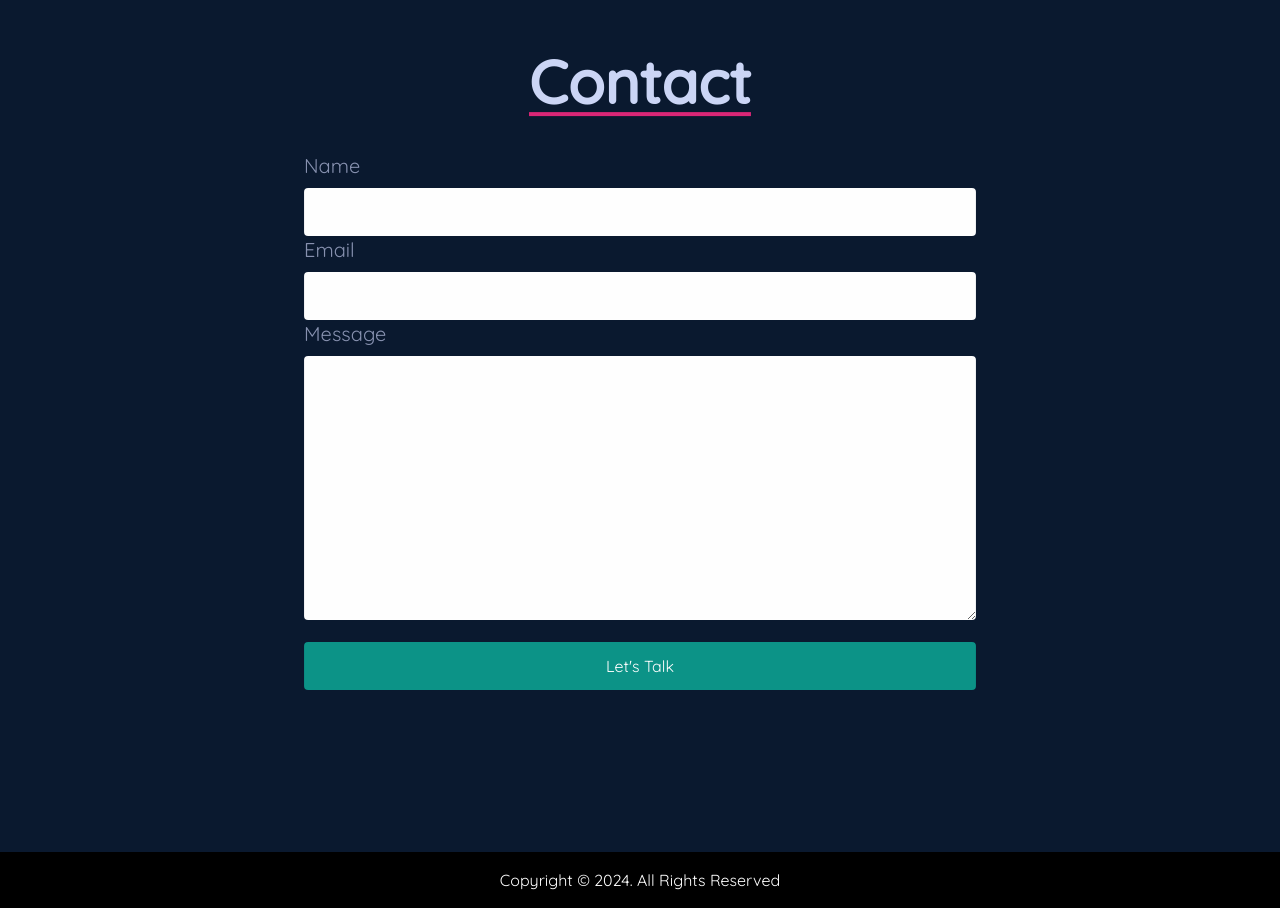
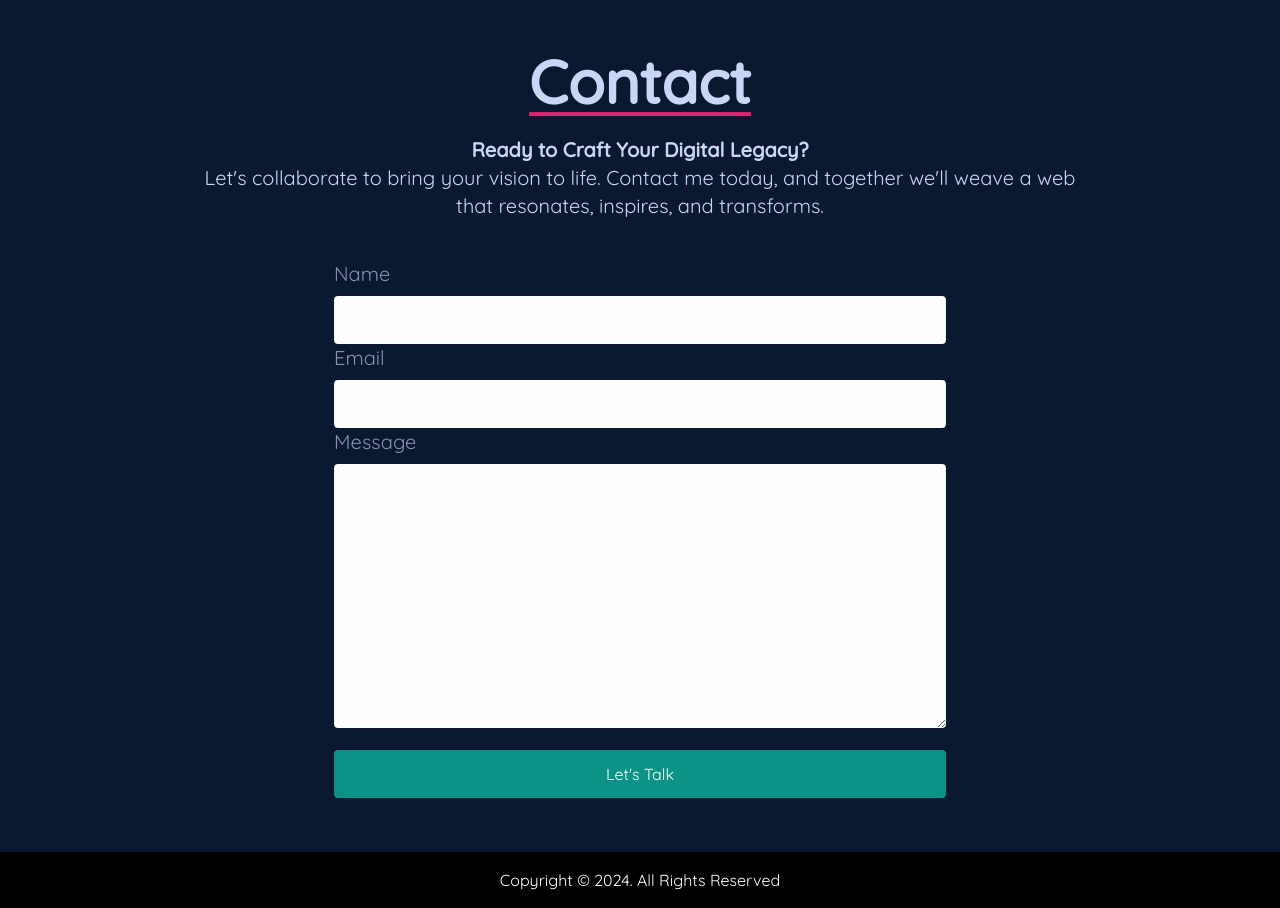
Before and after one commit to zablon-oigo/portfolio, a React (Vite) app: page / in a window 1280 px wide. Shown: the part 5860-6768 px from the top of the page. Built offline with nearby package versions, Linux system fonts and the light colour scheme; a web font is replaced by a local one.

Commit message:
Style: Increase padding on x-axis

```diff
--- a/src/components/Contact.jsx
+++ b/src/components/Contact.jsx
@@ -11,7 +11,13 @@ function Contact() {
         <div name="contact" className="min-h-screen " data-aos='zoom-in-up' data-aos-duration="3000">
             <div className="max-w-4xl mx-auto">
                 <h2 className="text-5xl md:text-6xl text-center font-bold text-[#ccd6f6] underline underline-offset-8 decoration-4 decoration-pink-600">Contact</h2>
-                <div className="flex justify-center flex-col-reverse md:flex-row items-center gap-4 my-10">
+                <p className="mt-6 text-xl font-bold text-center text-[#ccd6f6]">
+          Ready to Craft Your Digital Legacy?
+        </p>
+        <p className="text-xl text-center text-[#ccd6f6]">
+          Let's collaborate to bring your vision to life. Contact me today, and together we'll weave a web that resonates, inspires, and transforms.
+        </p>
+                <div className="flex justify-center flex-col-reverse md:flex-row items-center gap-4 my-10 px-10">
 
                     <form action="https://getform.io/f/a83e15cb-c283-468a-b1ce-cd06ec6139ec" className="w-full md:w-3/4 " method='post'>
                         <label htmlFor="name" className="block text-[#8892b0] text-xl mb-2">Name</label>
```
